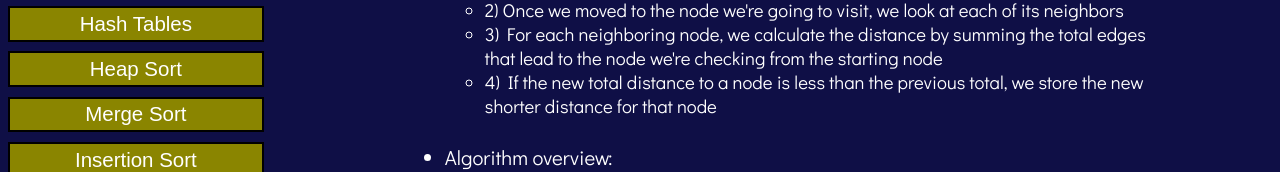
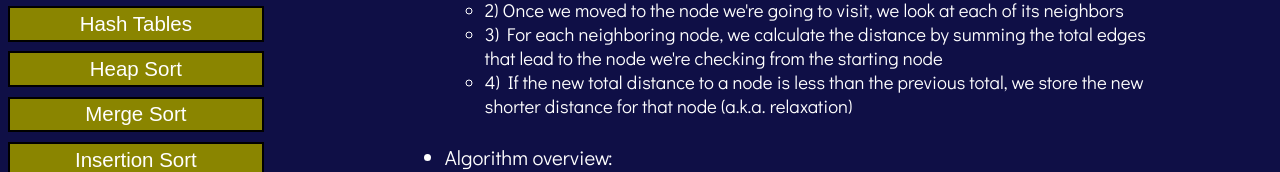
Before and after one commit to miltonhuynh/DSA-guide, a React (Create React App) app in the folder app/: page /DSA-guide/Dijkstra in a window 1280 px wide. Shown: the part 591-763 px from the top of the page. Built offline with nearby package versions, Linux system fonts and the light colour scheme; a web font is replaced by a local one.

Commit message:
Edited Djs algo approach

```diff
--- a/app/src/Concepts/Dijkstra.js
+++ b/app/src/Concepts/Dijkstra.js
@@ -155,7 +155,7 @@ class Node {
               <li>1) Every time we want to visit a new node, pick the node with the smallest known distance to visit first</li>
               <li>2) Once we moved to the node we're going to visit, we look at each of its neighbors</li>
               <li>3) For each neighboring node, we calculate the distance by summing the total edges that lead to the node we're checking from the starting node</li>
-              <li>4) If the new total distance to a node is less than the previous total, we store the new shorter distance for that node</li>
+              <li>4) If the new total distance to a node is less than the previous total, we store the new shorter distance for that node (a.k.a. relaxation)</li>
             </ul>
           </li><br/>
           <li>
```
